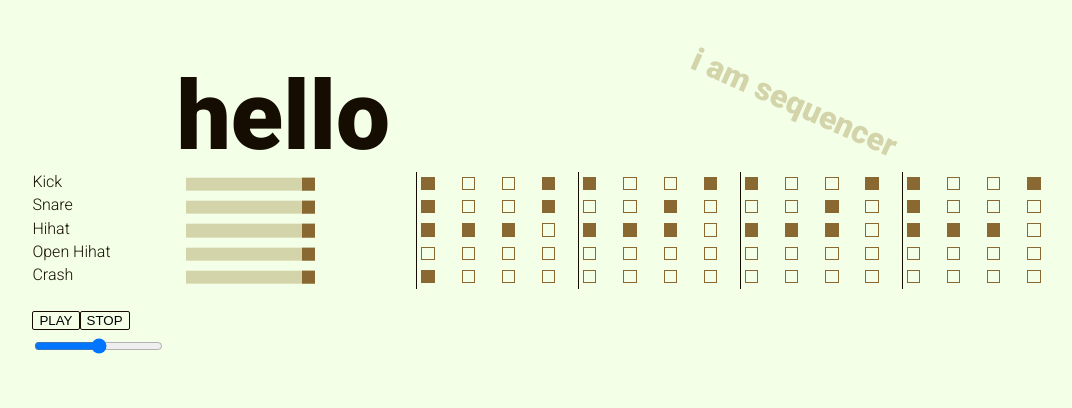
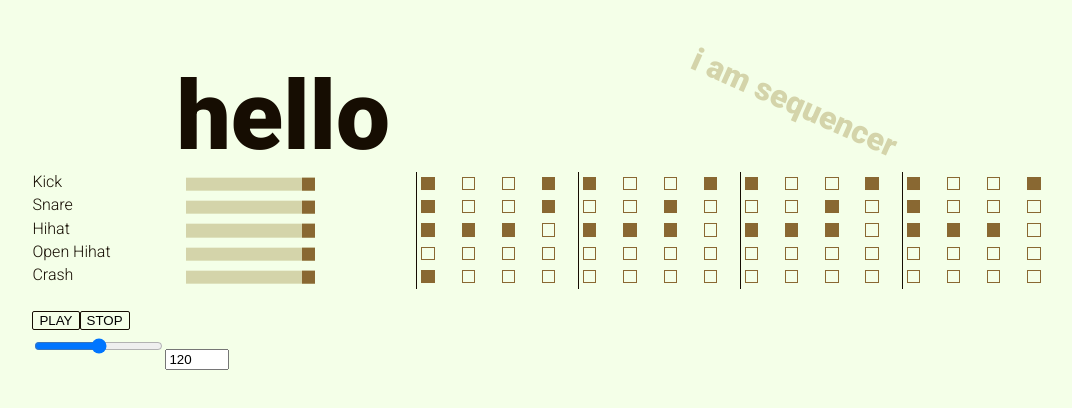
Before and after one commit to jamesoshea/vue-sequencer, a Vue app: page / in a window 1280 px wide. Shown: the top 408 px of the page, without its empty margins (102-1174 px from the left). Built offline with nearby package versions, Linux system fonts and the light colour scheme.

Commit message:
tempo input makes the boys say wow

```diff
--- a/src/components/Sequencer.vue
+++ b/src/components/Sequencer.vue
@@ -38,6 +38,13 @@
         step="1"
         v-model="tempo"
       />
+      <input
+        type="number"
+        min="40"
+        max="200"
+        step="1"
+        v-model="tempo"
+      >
       <!-- <div>
         Tempo: {{tempo}}
       </div> -->
```
